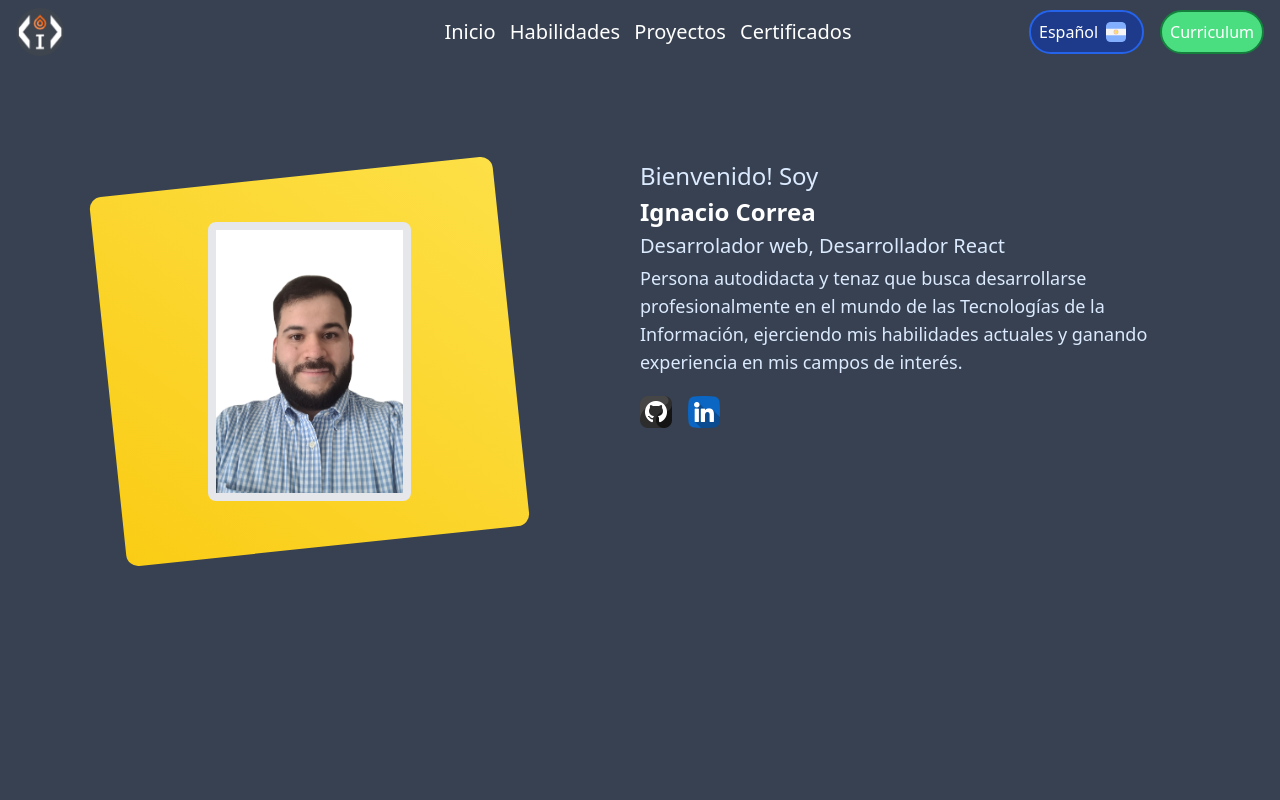
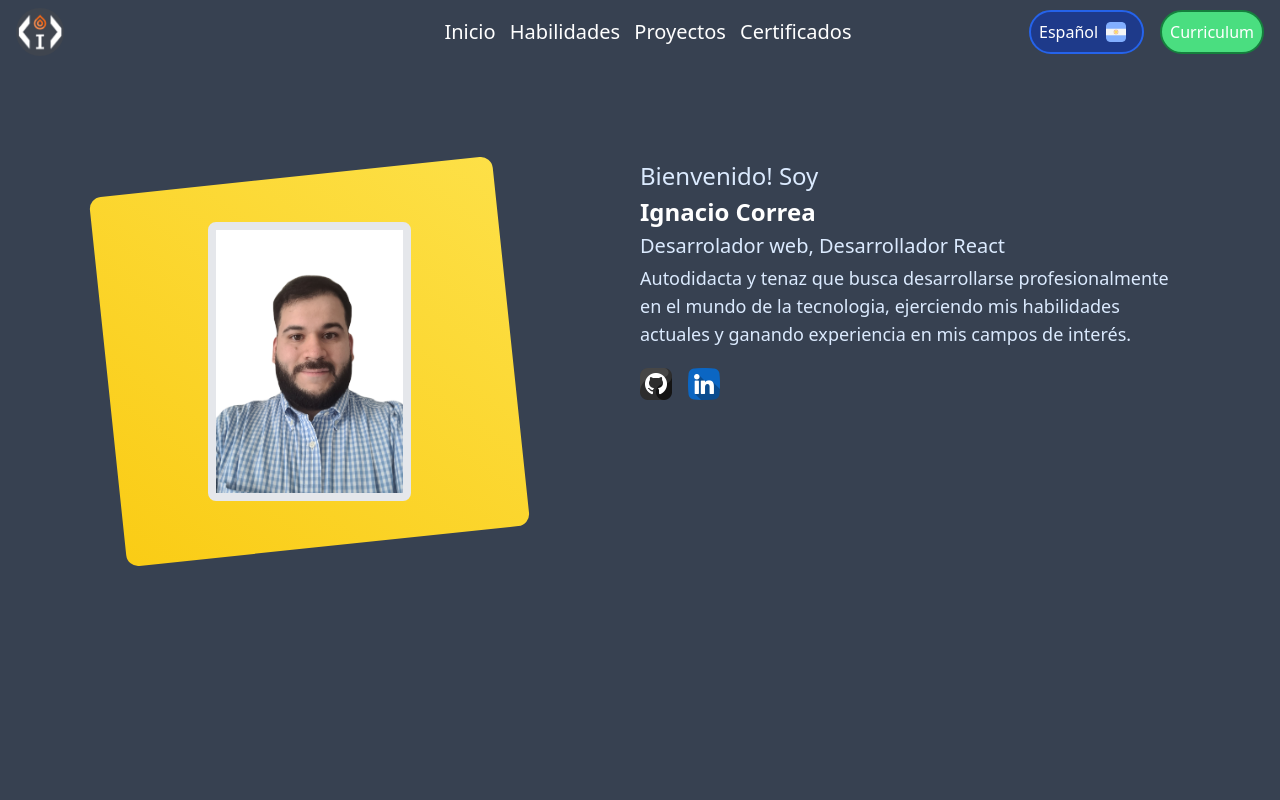
Before and after one commit to Igniske/Igniske.github.io, a React (Create React App) app: page / in a window 1280 px wide. Shown: the top 800 px of the page. Built offline with nearby package versions, Linux system fonts and the light colour scheme.

Commit message:
fixed typo

```diff
--- a/src/components/Home.jsx
+++ b/src/components/Home.jsx
@@ -22,7 +22,7 @@ function Home( {lang}){
                             <p className="block font-light text-2xl mt-0">{lang ? "Bienvenido! Soy" : "Welcome! I'm"}</p>
                             <p className="block text-white font-semibold text-2xl mt-0">Ignacio Correa</p>
                             <p className="block text-xl mt-0">{lang ? "Desarrolador web, Desarrollador React" : "Web developer, React developer"}</p>
-                            <p className="block text-lg mt-0">{lang ? "Persona autodidacta y tenaz que busca desarrollarse profesionalmente en el mundo de las Tecnologías de la Información, ejerciendo mis habilidades actuales y ganando experiencia en mis campos de interés." : "A self-learning and tenacious person who seeks to develop professionally in the world of Information Technology, excercising my actual skills and earning experience in my fields of interest."}</p>
+                            <p className="block text-lg mt-0">{lang ? "Autodidacta y tenaz que busca desarrollarse profesionalmente en el mundo de la tecnologia, ejerciendo mis habilidades actuales y ganando experiencia en mis campos de interés." : "A self-learning and tenacious person who seeks to develop professionally in the world of Information Technology, excercising my actual skills and earning experience in my fields of interest."}</p>
                             <div className="flex space-x-4">
                                 <img className="h-8 w-8 mt-4" src={Github}/>
                                 <img className="h-8 w-8 mt-4" src={LinkedIn}/>
```
Also changed, not shown: 38 other files (tests, documents, lock files or other folders).
